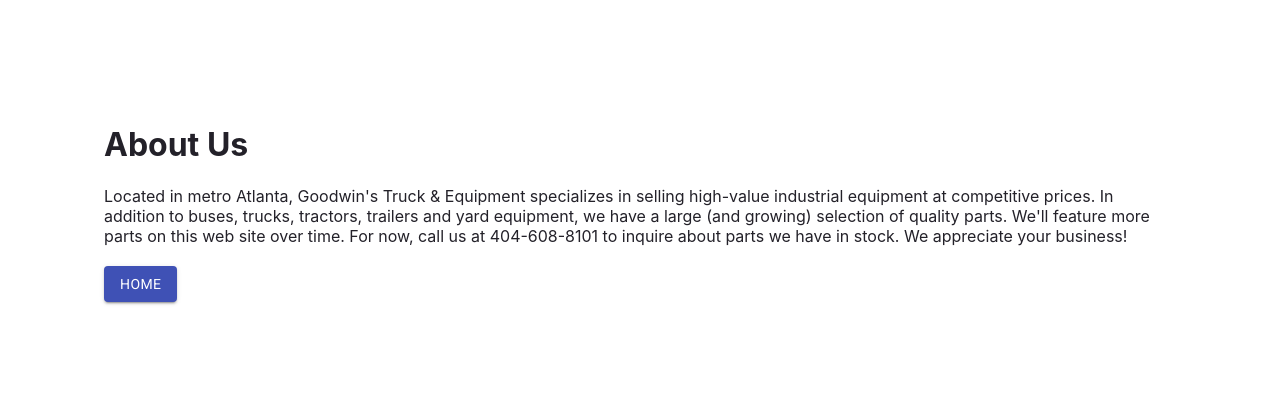
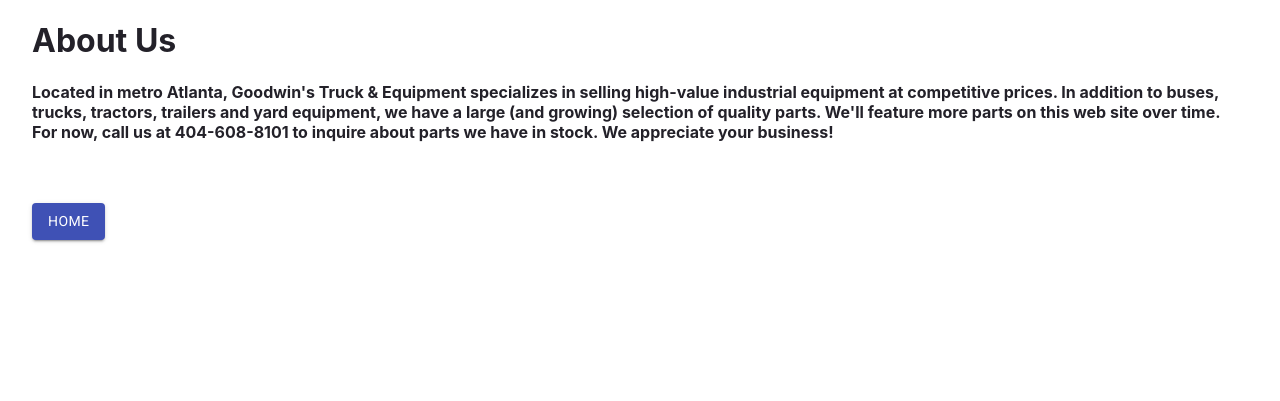
Before and after one commit to hagoodwi92/gatsby-goodwin-truck, a Gatsby site: page /aboutUs in a window 1280 px wide. Built offline with nearby package versions, Linux system fonts and the light colour scheme; Gatsby itself is replaced by a stand-in of ours.

```diff
--- a/src/pages/aboutUs.js
+++ b/src/pages/aboutUs.js
@@ -1,23 +1,30 @@
 import React from "react";
 import { Link } from "gatsby";
-import 'fontsource-roboto';
-import Button from "@material-ui/core/Button";
+import "fontsource-roboto";
+import {Button, Container} from "@material-ui/core/";
 
 export default function AboutUs() {
   return (
     <div style={pageStyles}>
+      <Container>
         <h1>About Us</h1>
+        <h4>
           Located in metro Atlanta, Goodwin's Truck & Equipment specializes in
-      selling high-value industrial equipment at competitive prices. In addition
-      to buses, trucks, tractors, trailers and yard equipment, we have a large
-      (and growing) selection of quality parts. We'll feature more parts on this
-      web site over time. For now, call us at 404-608-8101 to inquire about
-      parts we have in stock. We appreciate your business!
+          selling high-value industrial equipment at competitive prices. In
+          addition to buses, trucks, tractors, trailers and yard equipment, we
+          have a large (and growing) selection of quality parts. We'll feature
+          more parts on this web site over time. For now, call us at
+          404-608-8101 to inquire about parts we have in stock. We appreciate
+          your business!
+        </h4>
         <br></br>
         <br></br>
         <Link style={linkStyle} to="/">
-        <Button variant='contained' color='primary'>Home</Button>
+          <Button variant="contained" color="primary">
+            Home
+          </Button>
         </Link>
+      </Container>
     </div>
   );
 }
@@ -30,6 +37,5 @@ const linkStyle = {
 };
 const pageStyles = {
   color: "#232129",
-  padding: "96px",
   fontFamily: "-apple-system, Roboto, sans-serif, serif",
 };
```
Also changed, not shown: src/pages/contact.js (+11 -10 lines), 1 other file. Lines whose indentation alone changed are shown as unchanged.
